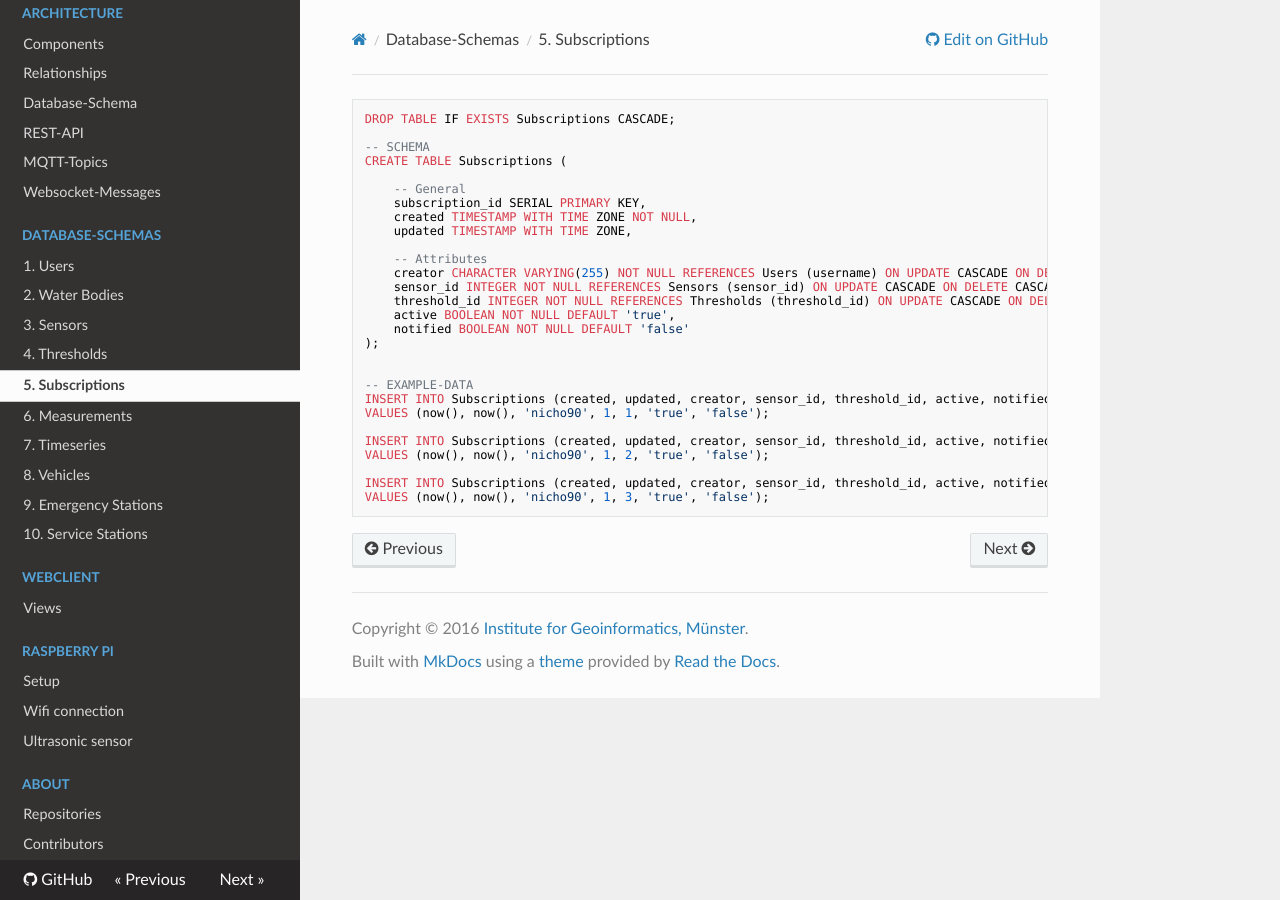
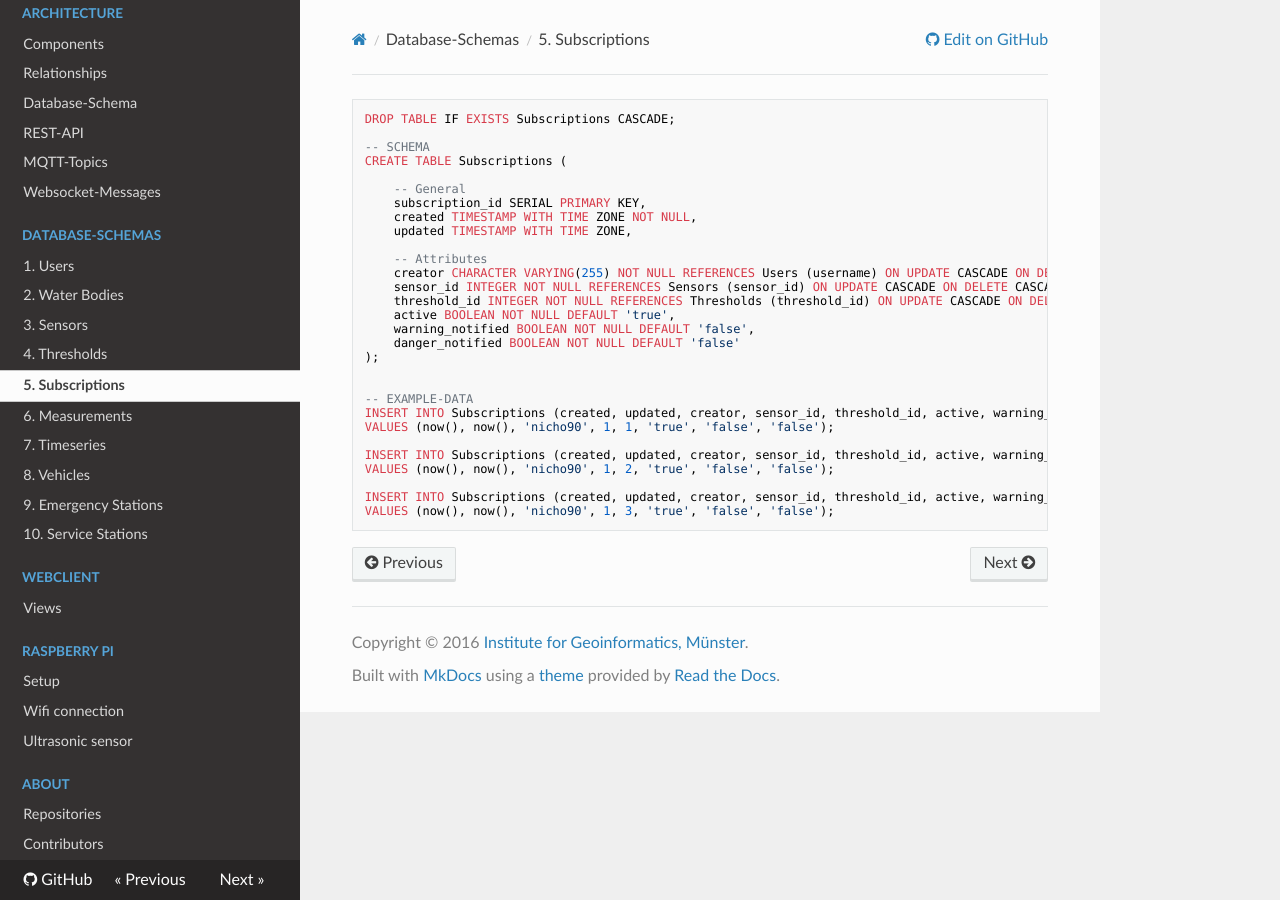
Before and after one commit to nicho90/GWoT-VST-Docs, an MkDocs documentation site: the page built from docs/schemas/5_subscriptions.md, in a window 1280 px wide. Built offline with MkDocs 1.6.1, drawn with Linux system fonts in a browser that asks for light colours; nearby versions of some CDN libraries; old or Windows-style settings are respelled for this version of MkDocs.

Commit message:
split notification state into warning and danger

````diff
--- a/docs/schemas/5_subscriptions.md
+++ b/docs/schemas/5_subscriptions.md
@@ -14,17 +14,18 @@ CREATE TABLE Subscriptions (
     sensor_id INTEGER NOT NULL REFERENCES Sensors (sensor_id) ON UPDATE CASCADE ON DELETE CASCADE,
     threshold_id INTEGER NOT NULL REFERENCES Thresholds (threshold_id) ON UPDATE CASCADE ON DELETE CASCADE,
     active BOOLEAN NOT NULL DEFAULT 'true',
-    notified BOOLEAN NOT NULL DEFAULT 'false'
+    warning_notified BOOLEAN NOT NULL DEFAULT 'false',
+    danger_notified BOOLEAN NOT NULL DEFAULT 'false'
 );
 
 
 -- EXAMPLE-DATA
-INSERT INTO Subscriptions (created, updated, creator, sensor_id, threshold_id, active, notified)
-VALUES (now(), now(), 'nicho90', 1, 1, 'true', 'false');
+INSERT INTO Subscriptions (created, updated, creator, sensor_id, threshold_id, active, warning_notified, danger_notified)
+VALUES (now(), now(), 'nicho90', 1, 1, 'true', 'false', 'false');
 
-INSERT INTO Subscriptions (created, updated, creator, sensor_id, threshold_id, active, notified)
-VALUES (now(), now(), 'nicho90', 1, 2, 'true', 'false');
+INSERT INTO Subscriptions (created, updated, creator, sensor_id, threshold_id, active, warning_notified, danger_notified)
+VALUES (now(), now(), 'nicho90', 1, 2, 'true', 'false', 'false');
 
-INSERT INTO Subscriptions (created, updated, creator, sensor_id, threshold_id, active, notified)
-VALUES (now(), now(), 'nicho90', 1, 3, 'true', 'false');
+INSERT INTO Subscriptions (created, updated, creator, sensor_id, threshold_id, active, warning_notified, danger_notified)
+VALUES (now(), now(), 'nicho90', 1, 3, 'true', 'false', 'false');
 ```
````
